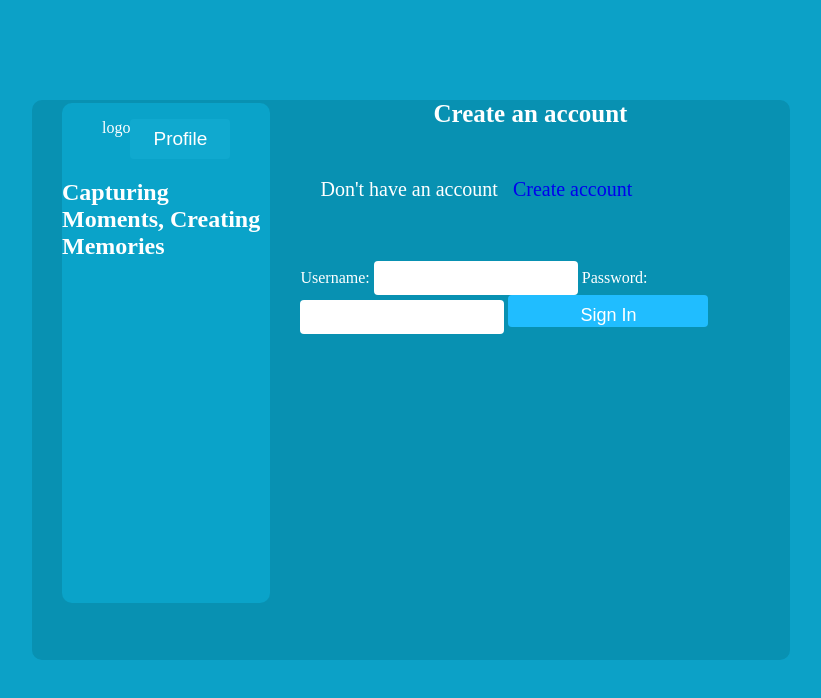
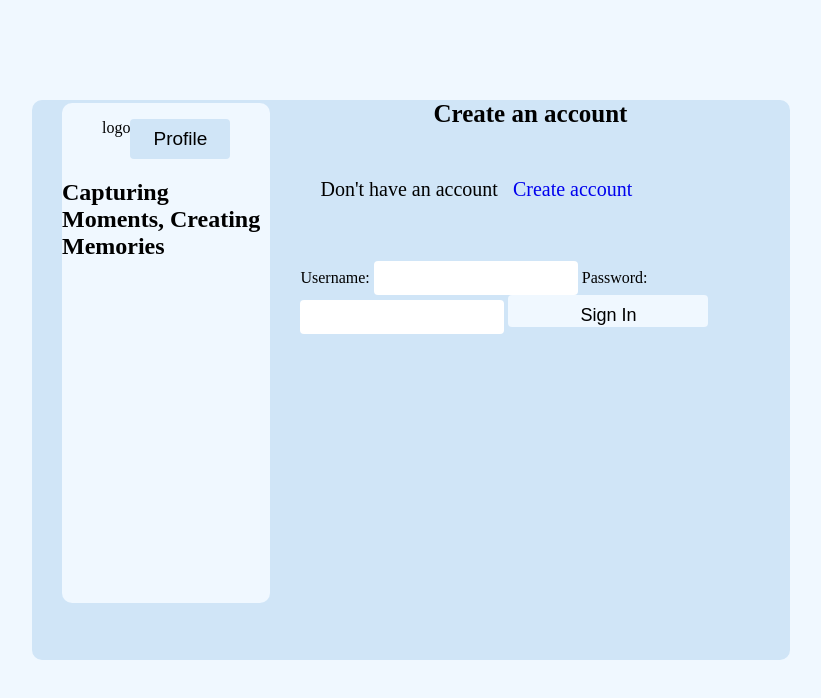
Before and after one commit to Ndima-karabo17/Simple-OOP-Login-Profile-System, a plain HTML site: page index.html in a window 1280 px wide. Shown: the whole page, without its empty margins (276-1097 px from the left). Drawn offline with Linux system fonts and the light colour scheme.

Commit message:
Update style.css
I have change colors from blue and decorated my slogan

```diff
--- a/style.css
+++ b/style.css
@@ -1,12 +1,12 @@
 body {
-    background-color: #0ca1c7;
-    color: white;
+    background-color: #F0F8FF;
+    color: black;
     overflow-y: hidden;
     overflow-x: hidden;
 }
 
 .all {
-    background-color: #0891B2;
+    background-color: #d0e5f7;
     width: 60%;
     height: 70vh;
     margin-top: 100px;
@@ -17,7 +17,7 @@ body {
 
 .welcomePage {
     width: 35%;
-    background-color: #0aa3c9;
+    background-color: #F0F8FF;
     border-radius: 10px;
     height: 500px;
     margin-top: 3px;
@@ -32,7 +32,7 @@ body {
 }
 
 .all>.welcomePage>ul>li>button {
-    background-color: #10a9cf;
+    background-color: #d0e5f7;
     width: 100px;
     height: 5vh;
     border: none;
@@ -48,11 +48,11 @@ body {
 .all>.welcomePage>ul>li>button>a {
     font-size: 19px;
     text-decoration: none;
-    color: white;
+    color: black;
 }
 
 .all>.welcomePage>#slogan {
-    margin-top: 270px;
+    margin-top: 160px;
 }
 
 .all>.welcomePage>#slogan>h2 {
@@ -124,15 +124,15 @@ body {
     padding: 10px;
     font-size: 16px;
     border: none;
-    border-radius: 5px;
-    background-color: #E0F7FA;
+    border-radius: 20px;
+    background-color: #F0F8FF;
     color: #333;
 }
 
 #signin-button,
 #signup-button {
-    background-color: #20BDFF;
-    color: white;
+    background-color: #F0F8FF;
+    color: black;
     font-size: 18px;
     padding: 10px 20px;
     border: none;
```
